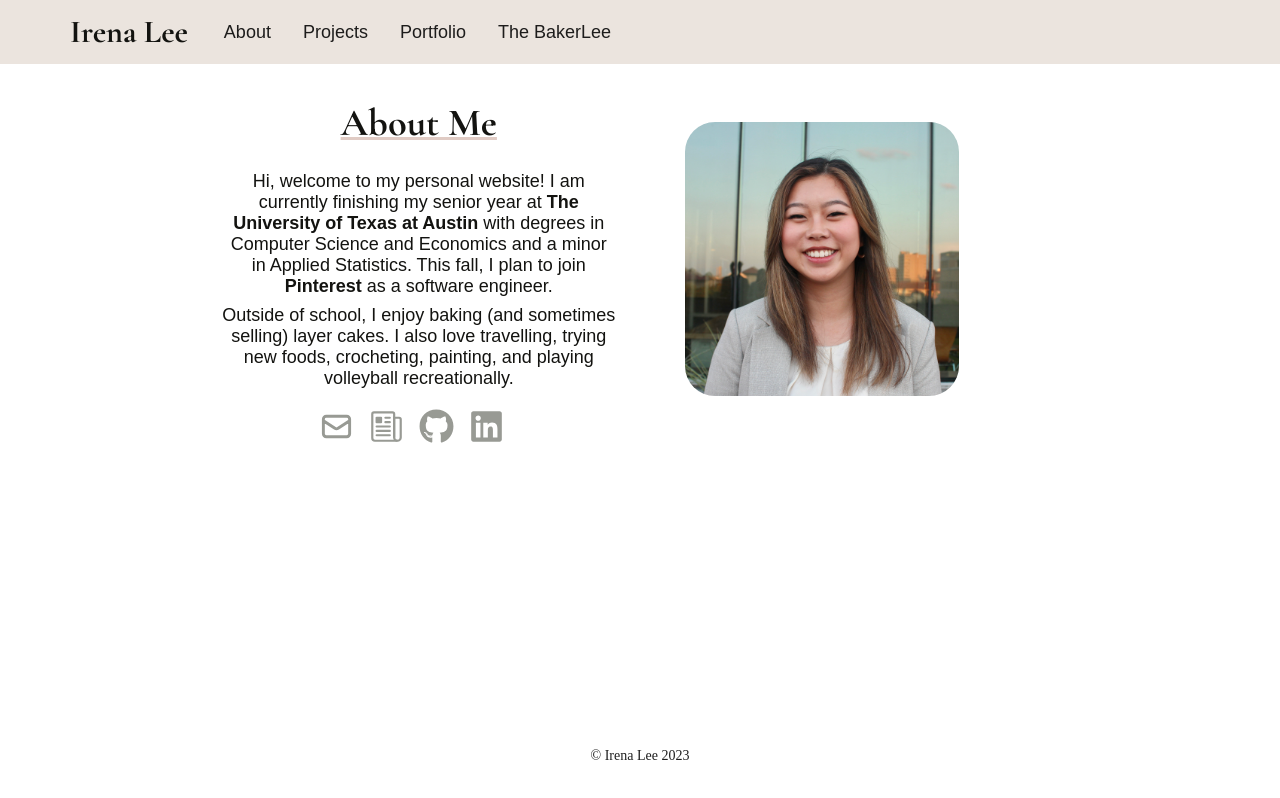
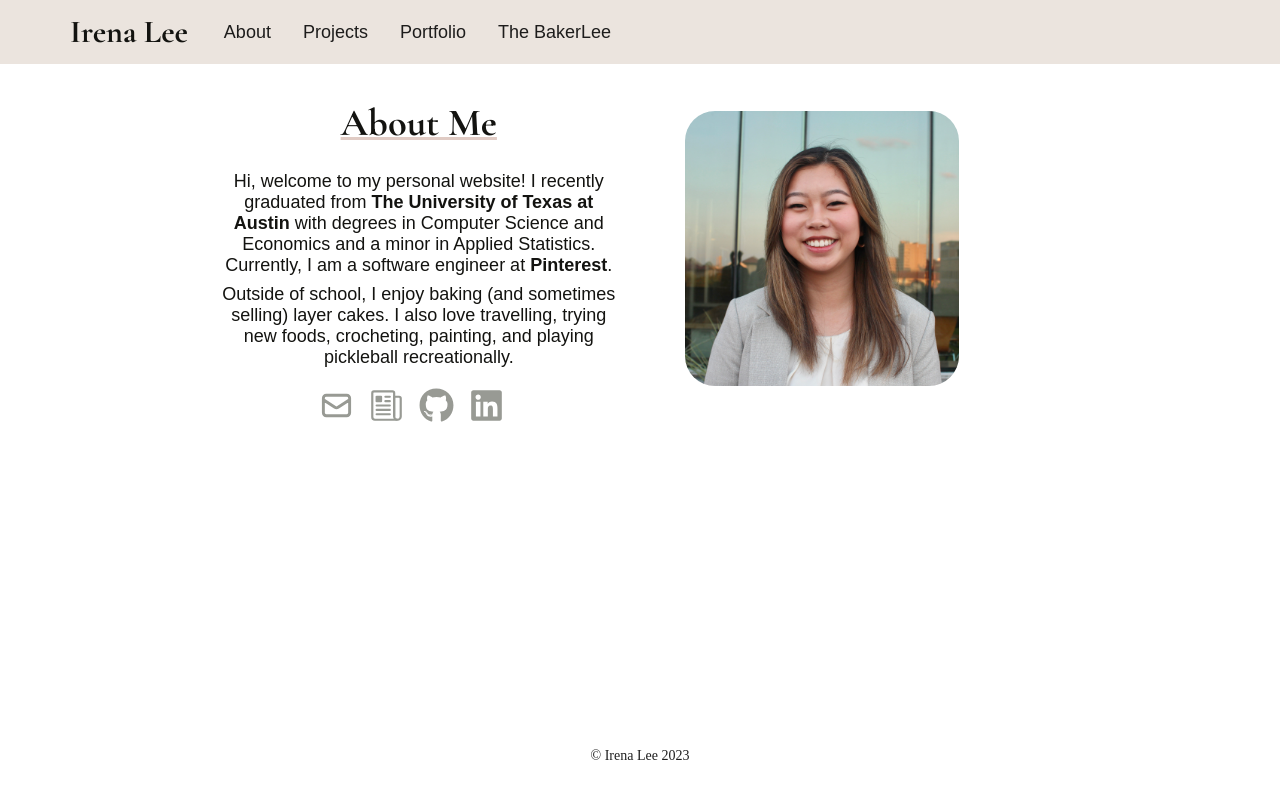
Before and after one commit to irena327/personal-website, a React (Create React App) app: page / in a window 1280 px wide. Built offline with nearby package versions, Linux system fonts and the light colour scheme; a web font is replaced by a local one.

Commit message:
updated about

```diff
--- a/src/pages/Home.js
+++ b/src/pages/Home.js
@@ -19,10 +19,10 @@ function Home() {
                     </Row>
                     <Row justify="center" align="middle" className="Body">
                         <div className="IntroBody">
-                            Hi, welcome to my personal website! I am currently finishing my senior year at <a href="https://www.utexas.edu/" target="_blank" rel="noreferrer"><strong>The University of Texas at Austin</strong></a> with degrees in Computer Science and Economics and a minor in Applied Statistics. This fall, I plan to join <a href="https://www.pinterest.com/" target="_blank" rel="noreferrer"><strong>Pinterest</strong></a> as a software engineer.
+                            Hi, welcome to my personal website! I recently graduated from <a href="https://www.utexas.edu/" target="_blank" rel="noreferrer"><strong>The University of Texas at Austin</strong></a> with degrees in Computer Science and Economics and a minor in Applied Statistics. Currently, I am a software engineer at <a href="https://www.pinterest.com/" target="_blank" rel="noreferrer"><strong>Pinterest</strong></a>.
                         </div>
                         <div className="IntroBody">
-                           Outside of school, I enjoy baking (and sometimes selling) layer cakes. I also love travelling, trying new foods, crocheting, painting, and playing volleyball recreationally.
+                           Outside of school, I enjoy baking (and sometimes selling) layer cakes. I also love travelling, trying new foods, crocheting, painting, and playing pickleball recreationally.
                         </div>
                     </Row>
                     <Row justify="center" align="middle">
```
